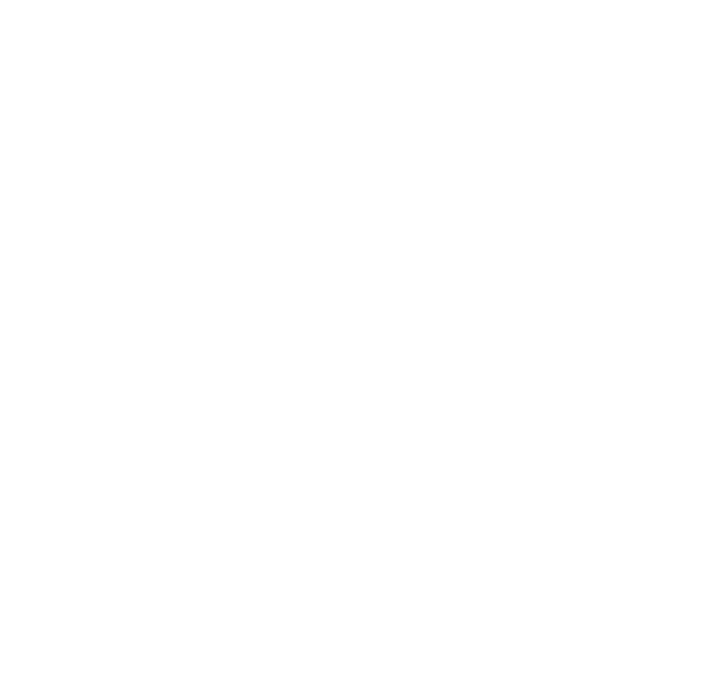
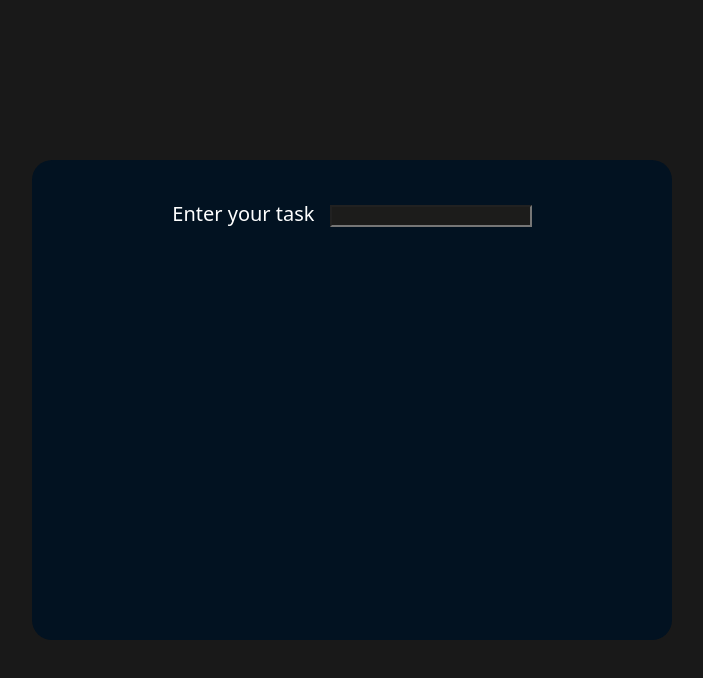
Before and after one commit to HsrRaza/Todos-basic, a plain HTML site: page index.html in a window 1280 px wide. Shown: the whole page, without its empty margins (288-991 px from the left). Drawn offline with Linux system fonts and the light colour scheme.

Commit message:
first phase

```diff
--- a/index.html
+++ b/index.html
@@ -1,11 +1,28 @@
 <!DOCTYPE html>
 <html lang="en">
+
 <head>
     <meta charset="UTF-8">
     <meta name="viewport" content="width=device-width, initial-scale=1.0">
     <title>Todos</title>
+    <link rel="stylesheet" href="style.css">
 </head>
+
 <body>
 
+    <div id="main">
+        <div id="input">
+            <label for="">Enter your task
+                <input type="text">
+            </label>
+
+        </div>
+        <div id="todos">
+
+        </div>
+
+    </div>
+
 </body>
+
 </html>
--- a/style.css
+++ b/style.css
@@ -9,3 +9,38 @@ html, body{
     height: 100%;
     width: 100%;
 }
+#main{
+
+    display: flex;
+    align-items: center;
+    justify-content: center;
+    flex-direction: column;
+    height: 100%;
+    width: 100%;
+    background-color: #191919;
+    color: #fff;
+}
+#input{
+ display: flex;
+ /* flex-direction: column; */
+ /* align-items: center; */
+ justify-content: center;
+    width: 50%;
+    height: 60%;
+    background-color: rgb(2, 18, 33);
+    padding: 30px;
+    border-radius: 20px;
+
+}
+#input label{
+    font-size: 20px;
+    font-family: 600;
+    padding: 10px;
+}
+#input label input[type='text']{
+    background-color: rgb(28, 28, 27);
+    color: #fff;
+}
+#input label input{
+    margin-left: 10px;
+}
```
